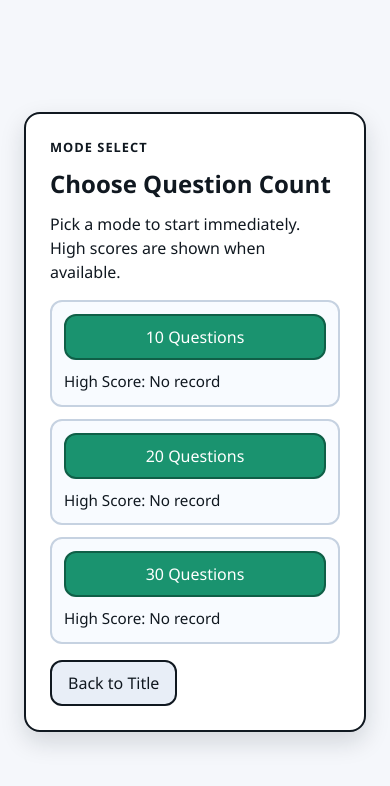
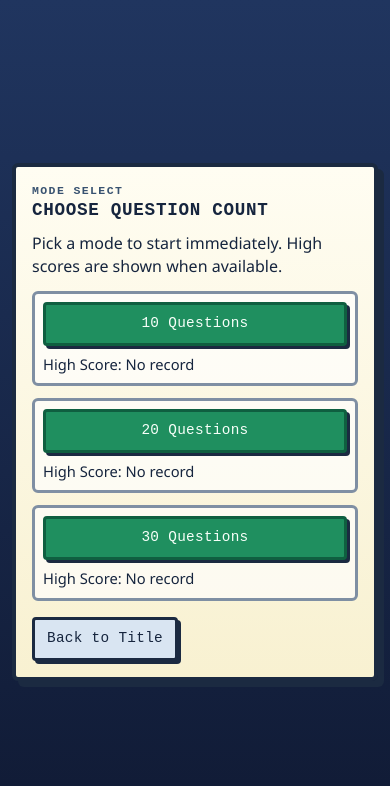
Before and after one commit to nmmkk/9x9quiz, a React (Vite) app: page / in a window 390 px wide. Both pictures are taken after a click on the button "Start". Shown: the top 786 px of the page. Built offline with nearby package versions, Linux system fonts and the light colour scheme.

Commit message:
feat: apply M1-06 pixel-art responsive polish

```diff
--- a/src/App.tsx
+++ b/src/App.tsx
@@ -5,6 +5,8 @@ import { QuizScreen, type QuizSessionResult } from "./features/quiz/ui/QuizScree
 import { ResultScreen } from "./features/result/ui/ResultScreen";
 import { initialScreen, screenIds, type ScreenId } from "./shared/navigation/screenState";
 import { type QuestionCountMode } from "./shared/storage/highScoreStorage";
+import "./styles/reset.css";
+import "./styles/theme.css";
 import "./styles/app.css";
 
 type ResultSnapshot = QuizSessionResult & {
--- a/src/styles/app.css
+++ b/src/styles/app.css
@@ -1,106 +1,76 @@
-:root {
-  font-family: "Segoe UI", "Hiragino Sans", "Yu Gothic", sans-serif;
-  color: #101820;
-  background-color: #f5f7fb;
-}
-
-* {
-  box-sizing: border-box;
-}
-
-body {
-  margin: 0;
-  min-height: 100vh;
-}
-
-#root {
-  min-height: 100vh;
-}
-
 .app-shell {
   min-height: 100vh;
   display: grid;
   place-items: center;
-  padding: 24px;
+  padding: var(--space-5);
 }
 
 .panel {
-  width: min(100%, 480px);
-  border: 2px solid #101820;
-  border-radius: 16px;
-  background: #ffffff;
-  padding: 24px;
-  box-shadow: 0 10px 24px rgba(16, 24, 32, 0.15);
+  width: min(100%, 560px);
+  max-height: min(calc(100vh - var(--space-6)), 760px);
+  overflow: auto;
+  border: var(--border-width-strong) solid var(--color-border-strong);
+  border-radius: var(--radius-panel);
+  background: linear-gradient(180deg, var(--color-surface-top), var(--color-surface-base));
+  padding: var(--space-5);
+  box-shadow: var(--shadow-card);
 }
 
 .eyebrow {
   margin: 0;
-  font-size: 0.8rem;
+  font-family: var(--font-display);
+  font-size: 0.72rem;
   font-weight: 700;
-  letter-spacing: 0.08em;
+  letter-spacing: 0.12em;
   text-transform: uppercase;
+  color: #385270;
 }
 
 h1,
 h2 {
-  margin: 10px 0 12px;
+  margin: 0 0 var(--space-3);
+  font-family: var(--font-display);
+  letter-spacing: 0.04em;
+  text-transform: uppercase;
+}
+
+h1 {
+  font-size: clamp(1.4rem, 3.8vw, 1.95rem);
+}
+
+h2 {
+  font-size: clamp(1.1rem, 3.2vw, 1.45rem);
+}
+
+h3 {
+  margin: 0 0 var(--space-2);
+  font-family: var(--font-display);
+  font-size: 1rem;
+  letter-spacing: 0.04em;
+  text-transform: uppercase;
 }
 
 p {
-  margin: 0 0 16px;
-  line-height: 1.5;
-}
-
-button {
-  border: 2px solid #101820;
-  border-radius: 12px;
-  background: transparent;
-  color: inherit;
-  font: inherit;
-  padding: 10px 16px;
-  cursor: pointer;
-}
-
-button:hover {
-  transform: translateY(-1px);
-}
-
-button:active {
-  transform: translateY(1px);
-}
-
-button:disabled {
-  cursor: not-allowed;
-  opacity: 0.55;
-  transform: none;
-}
-
-.primary-button {
-  background: #1a936f;
-  border-color: #0f5f47;
-  color: #ffffff;
-}
-
-.secondary-button {
-  background: #e8eef7;
+  margin: 0 0 var(--space-3);
+  line-height: 1.45;
 }
 
 .button-row {
   display: grid;
-  gap: 10px;
+  gap: var(--space-2);
 }
 
 .mode-grid {
   display: grid;
-  gap: 12px;
-  margin-bottom: 16px;
+  gap: var(--space-3);
+  margin-block: var(--space-2) var(--space-4);
 }
 
 .mode-card {
-  border: 2px solid #c6d2e1;
-  border-radius: 12px;
-  padding: 12px;
-  background: #f8fbff;
+  border: var(--border-width-medium) solid var(--color-border-soft);
+  border-radius: var(--radius-panel);
+  padding: var(--space-3);
+  background: rgba(255, 255, 255, 0.65);
 }
 
 .mode-start-button {
@@ -108,8 +78,8 @@ button:disabled {
 }
 
 .mode-high-score {
-  margin: 10px 0 0;
-  font-size: 0.95rem;
+  margin: var(--space-2) 0 0;
+  font-size: 0.92rem;
 }
 
 .quiz-panel {
@@ -119,15 +89,17 @@ button:disabled {
 .quiz-header {
   display: flex;
   justify-content: space-between;
-  gap: 12px;
+  align-items: center;
+  gap: var(--space-2);
 }
 
 .quiz-header p {
-  margin-bottom: 10px;
+  margin-bottom: var(--space-2);
 }
 
 .quiz-expression {
-  font-size: 1.2rem;
+  font-family: var(--font-display);
+  font-size: clamp(1.1rem, 4vw, 1.4rem);
   font-weight: 700;
 }
 
@@ -135,32 +107,42 @@ button:disabled {
   display: inline-flex;
   align-items: center;
   justify-content: center;
-  min-width: 56px;
+  min-width: 72px;
+  min-height: 44px;
   padding: 6px 10px;
-  border: 2px solid #101820;
-  border-radius: 8px;
-  background: #f8fbff;
+  border: var(--border-width-medium) solid var(--color-border-strong);
+  border-radius: var(--radius-button);
+  background: #f7fbff;
 }
 
 .numeric-pad {
   display: grid;
-  gap: 8px;
+  gap: var(--space-2);
 }
 
 .numeric-pad-row {
   display: grid;
   grid-template-columns: repeat(3, minmax(0, 1fr));
-  gap: 8px;
+  gap: var(--space-2);
 }
 
 .numeric-button,
 .numeric-action-button,
 .submit-button {
   width: 100%;
+  min-height: 52px;
 }
 
 .numeric-action-button {
-  background: #e8eef7;
+  background: #e7eef7;
+}
+
+.numeric-button {
+  font-size: 1.1rem;
+}
+
+.submit-button {
+  margin-top: var(--space-1);
 }
 
 .result-panel {
@@ -168,37 +150,70 @@ button:disabled {
 }
 
 .result-score {
-  font-size: 1.4rem;
+  font-family: var(--font-display);
+  font-size: 1.5rem;
   font-weight: 700;
-  margin-top: 8px;
+  margin-top: var(--space-2);
 }
 
 .result-status {
-  border: 2px dashed #c6d2e1;
-  border-radius: 10px;
-  background: #f8fbff;
-  padding: 10px;
-  margin-top: 12px;
+  border: var(--border-width-medium) dashed #91a8c3;
+  border-radius: var(--radius-panel);
+  background: rgba(248, 251, 255, 0.9);
+  padding: var(--space-3);
+  margin-top: var(--space-3);
 }
 
 .overlay-backdrop {
   position: absolute;
   inset: 0;
-  background: rgba(16, 24, 32, 0.6);
+  background: rgba(16, 24, 32, 0.68);
   display: grid;
   place-items: center;
-  padding: 20px;
+  padding: var(--space-4);
 }
 
 .overlay-panel {
-  width: min(100%, 320px);
-  background: #ffffff;
-  border: 2px solid #101820;
-  border-radius: 14px;
-  padding: 16px;
-  box-shadow: 0 8px 20px rgba(0, 0, 0, 0.25);
+  width: min(100%, 360px);
+  background: var(--color-surface-top);
+  border: var(--border-width-strong) solid var(--color-border-strong);
+  border-radius: var(--radius-panel);
+  padding: var(--space-4);
+  box-shadow: var(--shadow-card);
 }
 
 .overlay-panel h3 {
-  margin: 0 0 12px;
+  margin: 0 0 var(--space-3);
 }
+
+.overlay-panel p {
+  margin-bottom: var(--space-2);
+}
+
+@media (max-width: 480px) {
+  .app-shell {
+    padding: var(--space-3);
+  }
+
+  .panel {
+    padding: var(--space-4);
+  }
+
+  .mode-card {
+    padding: var(--space-2);
+  }
+
+  .numeric-button,
+  .numeric-action-button,
+  .submit-button {
+    min-height: 48px;
+  }
+}
+
+@media (max-height: 700px) {
+  .app-shell {
+    align-items: start;
+    padding-top: var(--space-3);
+    padding-bottom: var(--space-3);
+  }
+}
--- /dev/null
+++ b/src/styles/reset.css
@@ -0,0 +1,22 @@
+*,
+*::before,
+*::after {
+  box-sizing: border-box;
+}
+
+html,
+body {
+  margin: 0;
+  padding: 0;
+}
+
+body,
+#root {
+  min-height: 100vh;
+}
+
+img,
+svg {
+  display: block;
+  max-width: 100%;
+}
--- /dev/null
+++ b/src/styles/theme.css
@@ -0,0 +1,112 @@
+:root {
+  --font-body: "Yu Gothic", "Hiragino Kaku Gothic ProN", "Segoe UI", sans-serif;
+  --font-display: "Courier New", "Consolas", monospace;
+
+  --color-text: #16253e;
+  --color-border-strong: #1b2a41;
+  --color-border-soft: #7f8fa3;
+  --color-surface-top: #fffdf2;
+  --color-surface-base: #f8f1d1;
+  --color-secondary: #d9e5f2;
+  --color-accent: #1f8f5f;
+  --color-accent-dark: #0f5f40;
+  --color-focus: #ffb703;
+  --color-page-top: #20355f;
+  --color-page-bottom: #101a34;
+
+  --space-1: 4px;
+  --space-2: 8px;
+  --space-3: 12px;
+  --space-4: 16px;
+  --space-5: 24px;
+  --space-6: 32px;
+
+  --border-width-medium: 3px;
+  --border-width-strong: 4px;
+  --radius-panel: 6px;
+  --radius-button: 4px;
+
+  --shadow-card: 6px 6px 0 #1b2a41;
+  --shadow-button: 3px 3px 0 #1b2a41;
+}
+
+body {
+  color: var(--color-text);
+  font-family: var(--font-body);
+  background-color: var(--color-page-bottom);
+  background-image:
+    linear-gradient(180deg, var(--color-page-top), var(--color-page-bottom)),
+    repeating-linear-gradient(
+      0deg,
+      rgba(255, 255, 255, 0.05) 0,
+      rgba(255, 255, 255, 0.05) 2px,
+      transparent 2px,
+      transparent 16px
+    ),
+    repeating-linear-gradient(
+      90deg,
+      rgba(255, 255, 255, 0.04) 0,
+      rgba(255, 255, 255, 0.04) 2px,
+      transparent 2px,
+      transparent 16px
+    );
+}
+
+button {
+  min-width: 44px;
+  min-height: 44px;
+  border: var(--border-width-medium) solid var(--color-border-strong);
+  border-radius: var(--radius-button);
+  background: var(--color-surface-top);
+  color: var(--color-text);
+  font-family: var(--font-display);
+  font-size: 0.9rem;
+  letter-spacing: 0.02em;
+  line-height: 1.1;
+  padding: 10px 12px;
+  cursor: pointer;
+  box-shadow: var(--shadow-button);
+  transition:
+    transform 80ms steps(2, end),
+    box-shadow 80ms steps(2, end),
+    background-color 80ms steps(2, end);
+}
+
+button:hover:not(:disabled) {
+  transform: translate(-1px, -1px);
+  box-shadow: 4px 4px 0 var(--color-border-strong);
+}
+
+button:active:not(:disabled) {
+  transform: translate(2px, 2px);
+  box-shadow: 0 0 0 var(--color-border-strong);
+}
+
+button:focus-visible {
+  outline: 3px solid var(--color-focus);
+  outline-offset: 2px;
+}
+
+button:disabled {
+  cursor: not-allowed;
+  opacity: 0.55;
+  box-shadow: none;
+}
+
+.primary-button {
+  background: var(--color-accent);
+  border-color: var(--color-accent-dark);
+  color: #f7fff9;
+}
+
+.primary-button:hover:not(:disabled) {
+  background: #25a06c;
+}
+
+.secondary-button {
+  background: var(--color-secondary);
+}
+
+.secondary-button:hover:not(:disabled) {
+  background: #e6eef8;
+}
```
Also changed, not shown: 4 other files (tests, documents, lock files or other folders).
